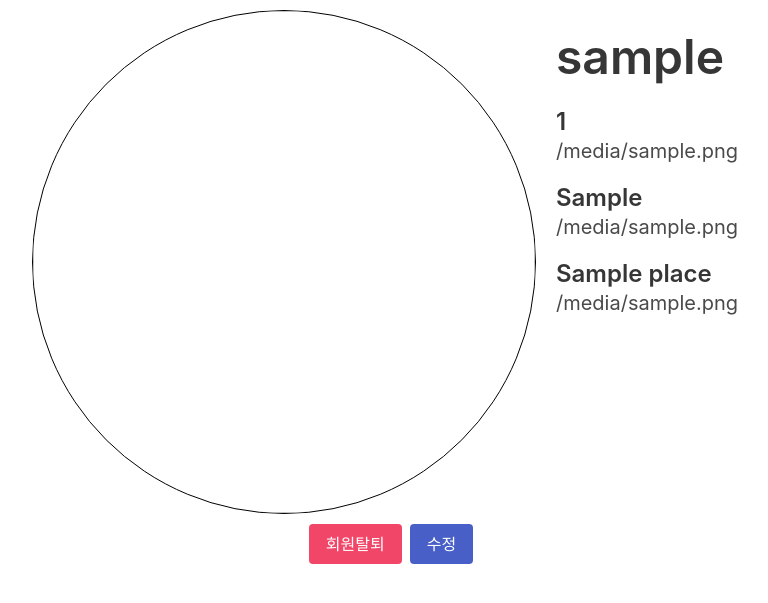
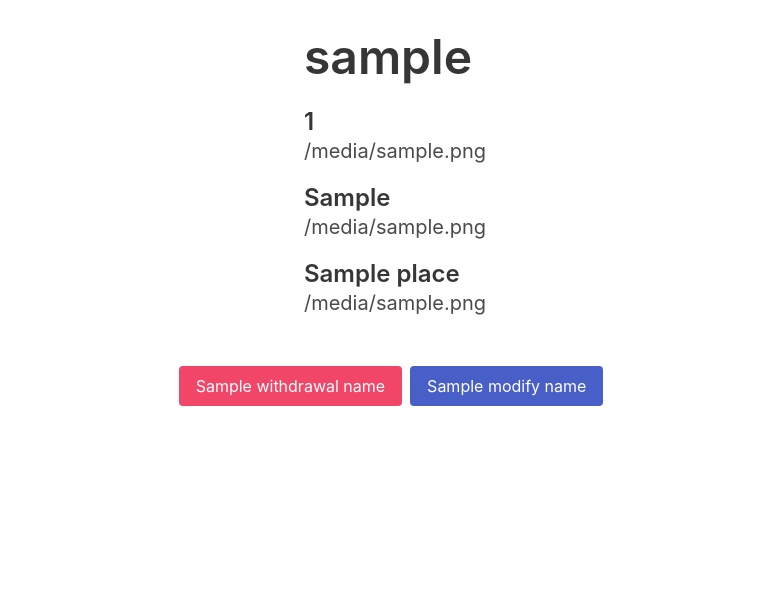
Before and after one commit to xlouisjungx/krafton-jungle-8th, a Python web app: template templates/user_info.html in a window 1280 px wide. Shown: the top 603 px of the page, without its empty margins (245-1013 px from the left). Run offline with Jinja, Linux system fonts and the light colour scheme; the template is opened without the code that fills it: most values are stand-ins (such as "Sample title", 1, 10 or a date in 2020); some libraries are stand-ins or nearby versions.

Commit message:
design: SSR update

```diff
--- a/templates/user_info.html
+++ b/templates/user_info.html
@@ -204,10 +204,6 @@
 
 <body>
   <div class="upside-box">
-    <div class="profile-img-circle">
-      <img id="profile-img">
-    </div>
-
     <div class="info-box">
       <h1 class="title is-1">{{poster_username}}</h1>
 
@@ -247,30 +243,15 @@
         <h4 id="place-modify-title" class="title is-4">{{place}}</h4>
         <input id="place-modify-input" class="input info-input-zero" type="text" value="{{poster_place}}">
       </div>
-
-      <div class="info-modify-sub-box">
-        <h4 id="profile-modify-title" class="title is-4">프로필 사진</h4>
-        <div class="file is-boxed img-field">
-          <label class="file-label">
-            <input class="file-input" id="img-maker" type="file" name="resume" accept="image/*" onchange="setImage()" />
-            <span class="file-cta">
-              <span class="file-icon">
-                <i class="fas fa-upload"></i>
-              </span>
-              <span class="file-label"> Choose a file… </span>
-            </span>
-          </label>
-        </div>
-      </div>
     </div>
 
   </div>
 
   <div class="buttons downside-box" style="display: none;">
-    <button id="withdrawal-button" class="button is-danger" onclick="withdrawal()">회원탈퇴</button>
-    <button id="modify-button" class="button is-link" onclick="setModifyMode()">수정</button>
-    <button id="confirm-button" class="button is-info" onclick="confirmModify()" style="display: none;">확인</button>
-    <button id="cancel-button" class="button is-danger" onclick="cancelModifyMode()" style="display: none;">취소</button>
+    <button id="withdrawal-button" class="button is-danger" onclick="withdrawal()">{{withdrawal_name}}</button>
+    <button id="modify-button" class="button is-link" onclick="setModifyMode()">{{modify_name}}</button>
+    <button id="confirm-button" class="button is-info" onclick="confirmModify()" style="display: none;">{{check_name}}</button>
+    <button id="cancel-button" class="button is-danger" onclick="cancelModifyMode()" style="display: none;">{{cancel_name}}</button>
   </div>
 
 
```
